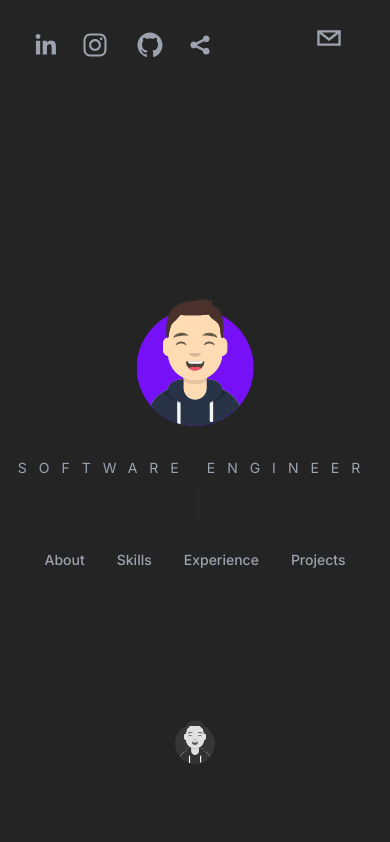
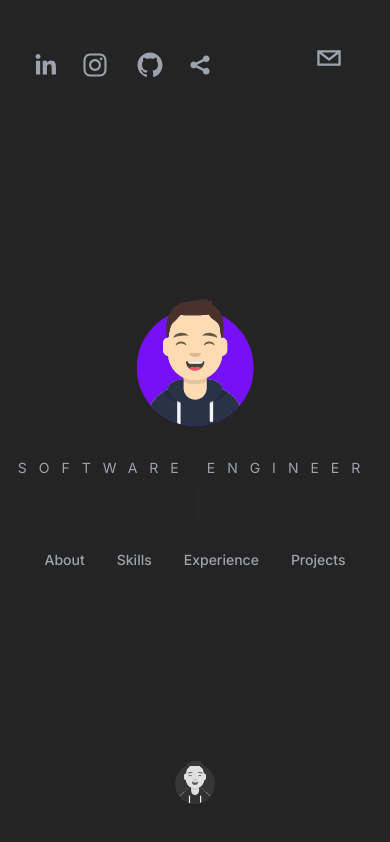
Before and after one commit to kundnanl/portfolio, a Next.js app: page / in a window 390 px wide. Built offline with nearby package versions, Linux system fonts and the light colour scheme.

Commit message:
UI updates

```diff
--- a/app/page.tsx
+++ b/app/page.tsx
@@ -34,7 +34,7 @@ export default function Home() {
       </section>
 
       <Link href="#hero">
-        <footer className="sticky bottom-20 w-full cursor-pointer sm:bottom-5">
+        <footer className="sticky bottom-10 w-full cursor-pointer sm:bottom-5">
           <div className="flex items-center justify-center">
             <Image
             className="rounded-full filter grayscale hover:grayscale-0 cursor-pointer transition duration-300 ease-in-out hover:scale-110 transform"
--- a/components/Header.tsx
+++ b/components/Header.tsx
@@ -4,7 +4,7 @@ import { Button } from "./ui/button";
 
 const HeaderComponent = () => {
   return (
-    <header className="sticky top-0 p-5 flex items-start justify-between max-w-7xl mx-auto z-20 xl:items-center">
+    <header className="sticky top-5 sm:top-0 p-5 flex items-start justify-between max-w-7xl mx-auto z-20 xl:items-center">
       <motion.div
         initial={{
           x: -500,
```
